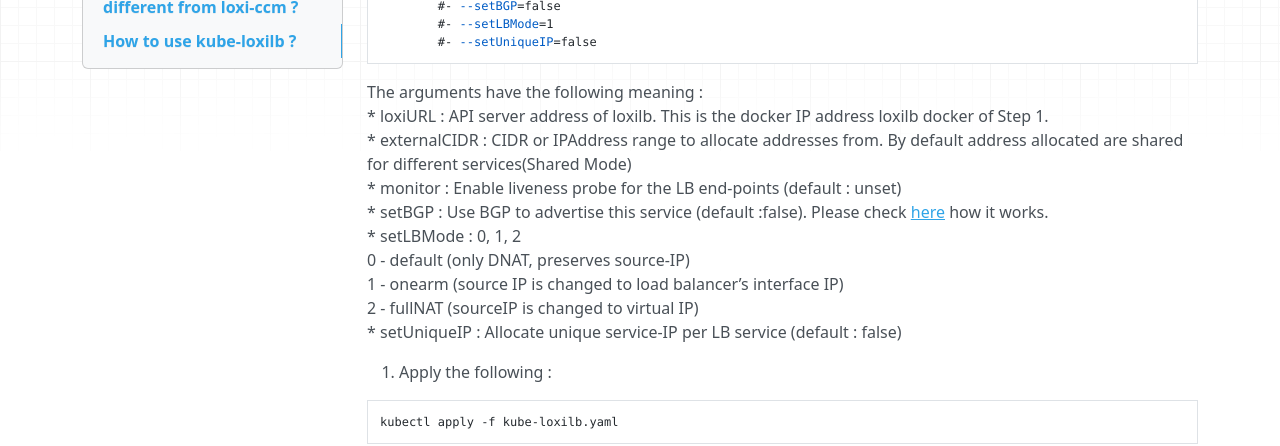
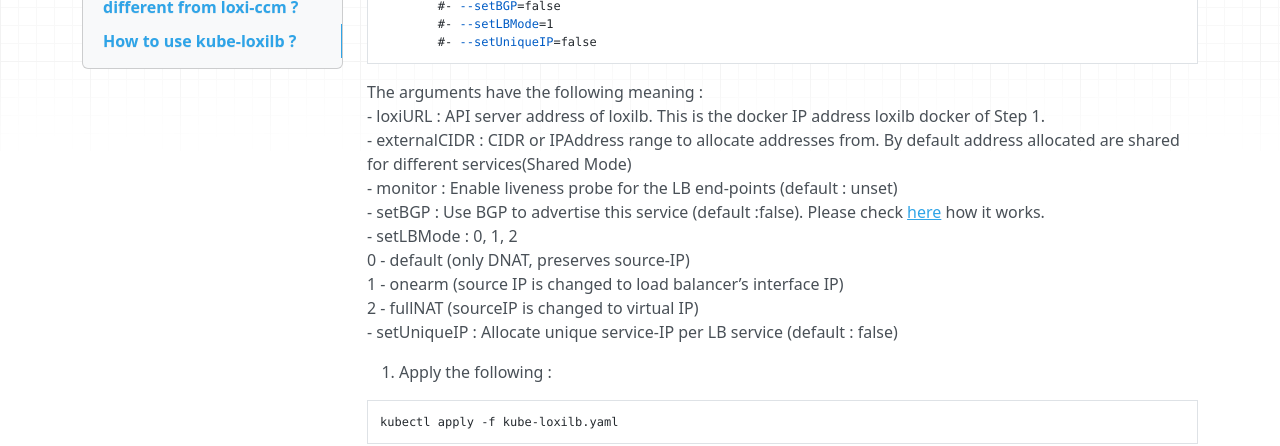
Before and after one commit to loxilb-io/loxilbdocs, an MkDocs documentation site: the page built from docs/kube-loxilb.md, in a window 1280 px wide and 900 px high, scrolled down 664 px. Shown: the part 155-601 px from the top of the window. Built offline with MkDocs 1.6.1, drawn with Linux system fonts in a browser that asks for light colours; nearby versions of some CDN libraries.

````diff
--- a/docs/kube-loxilb.md
+++ b/docs/kube-loxilb.md
@@ -30,15 +30,15 @@ args:
 ```
 
 The arguments have the following meaning :
-* loxiURL : API server address of loxilb. This is the docker IP address loxilb docker of Step 1.
-* externalCIDR : CIDR or IPAddress range to allocate addresses from. By default address allocated are shared for different services(Shared Mode)
-* monitor : Enable liveness probe for the LB end-points (default : unset)
-* setBGP : Use BGP to advertise this service (default :false). Please check [here](https://github.com/loxilb-io/loxilbdocs/blob/main/docs/integrate_bgp_eng.md) how it works.
-* setLBMode : 0, 1, 2
+- loxiURL : API server address of loxilb. This is the docker IP address loxilb docker of Step 1.
+- externalCIDR : CIDR or IPAddress range to allocate addresses from. By default address allocated are shared for different services(Shared Mode)
+- monitor : Enable liveness probe for the LB end-points (default : unset)
+- setBGP : Use BGP to advertise this service (default :false). Please check [here](https://github.com/loxilb-io/loxilbdocs/blob/main/docs/integrate_bgp_eng.md) how it works.
+- setLBMode : 0, 1, 2
   0 - default (only DNAT, preserves source-IP)
   1 - onearm (source IP is changed to load balancer’s interface IP)
   2 - fullNAT (sourceIP is changed to virtual IP)
-* setUniqueIP : Allocate unique service-IP per LB service (default : false)
+- setUniqueIP : Allocate unique service-IP per LB service (default : false)
 
 4. Apply the following :
 ```
````
